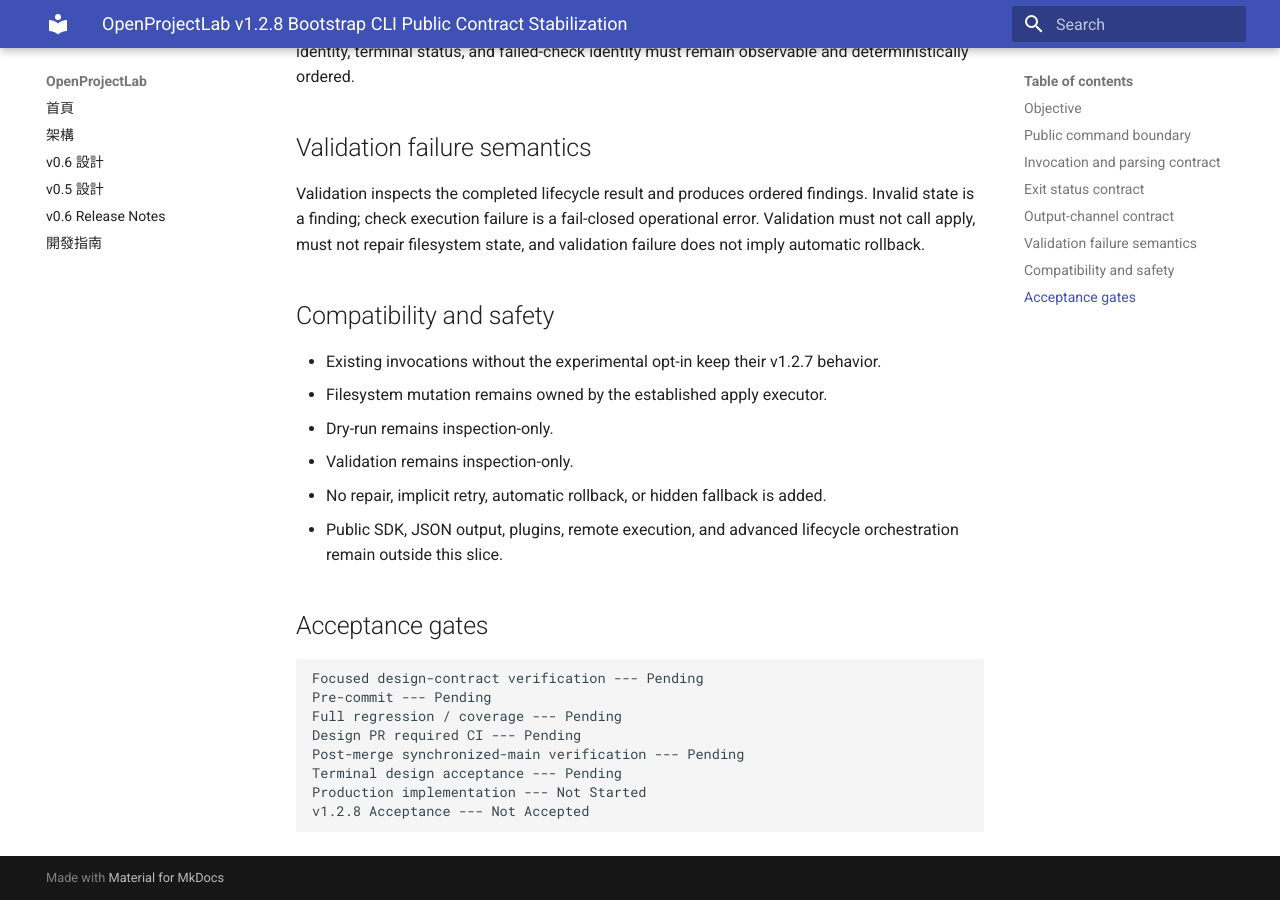
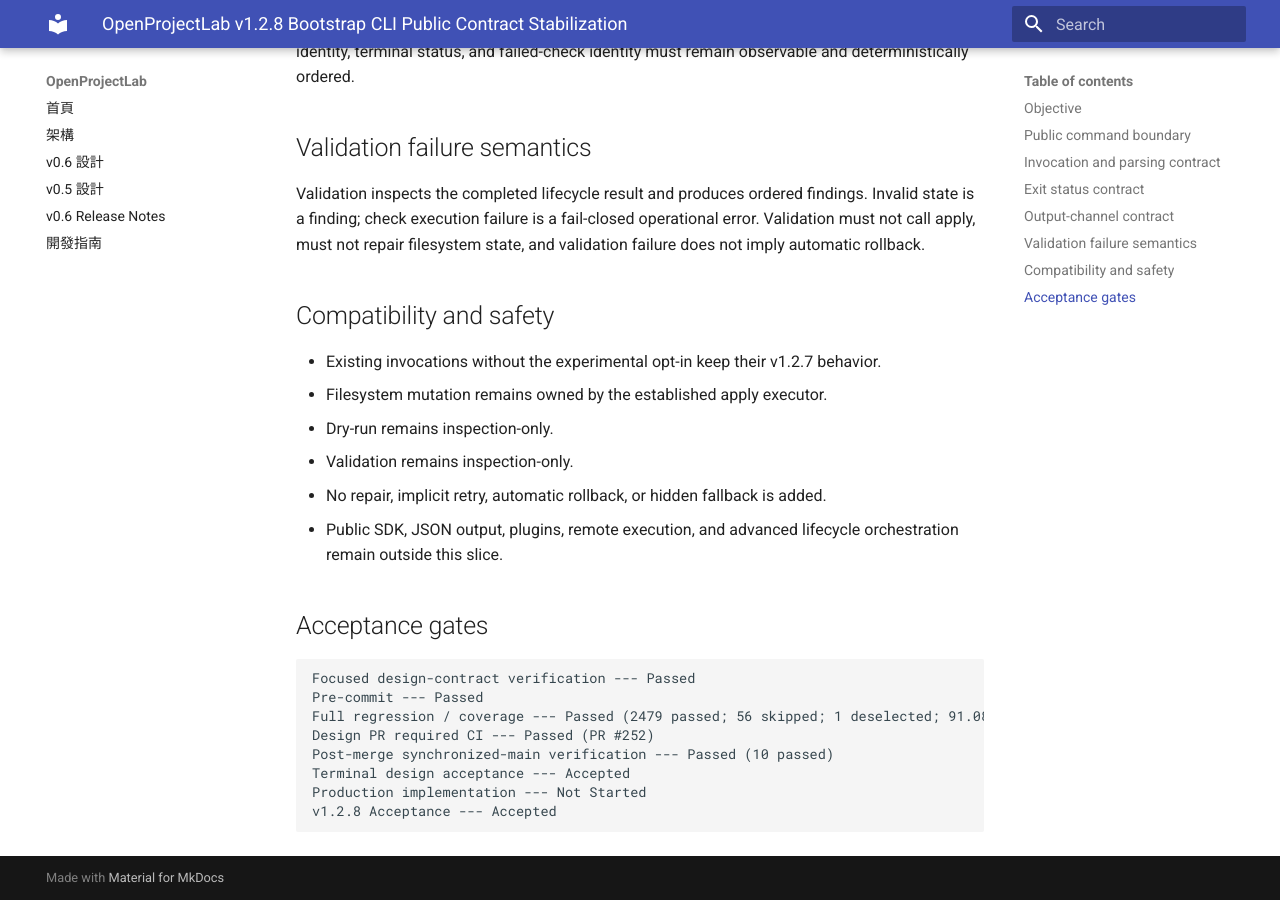
Before and after one commit to khwang1964/OpenProjectLab, an MkDocs documentation site: the page built from docs/releases/v1.2.8-bootstrap-cli-public-contract-stabilization.md, in a window 1280 px wide and 900 px high, scrolled down 1488 px. Built offline with MkDocs 1.6.1 and Material for MkDocs 9.7.7, drawn with Linux system fonts in a browser that asks for light colours; some of the changed text lies outside the part shown.

Commit message:
docs: accept v1.2.8 bootstrap CLI public contract (#253)

````diff
--- a/docs/releases/v1.2.8-bootstrap-cli-public-contract-stabilization.md
+++ b/docs/releases/v1.2.8-bootstrap-cli-public-contract-stabilization.md
@@ -1,6 +1,6 @@
 # OpenProjectLab v1.2.8 Bootstrap CLI Public Contract Stabilization
 
-> **Status:** Design / Contract Definition --- In Progress
+> **Status:** Accepted --- Terminally Closed
 > **Predecessor:** v1.2.7 Bootstrap CLI/runtime wiring --- Accepted / Completed
 > **Implementation:** Not Started
 
@@ -80,12 +80,12 @@ operational error. Validation must not call apply, must not repair filesystem st
 ## Acceptance gates
 
 ``` text
-Focused design-contract verification --- Pending
-Pre-commit --- Pending
-Full regression / coverage --- Pending
-Design PR required CI --- Pending
-Post-merge synchronized-main verification --- Pending
-Terminal design acceptance --- Pending
+Focused design-contract verification --- Passed
+Pre-commit --- Passed
+Full regression / coverage --- Passed (2479 passed; 56 skipped; 1 deselected; 91.08% coverage)
+Design PR required CI --- Passed (PR #252)
+Post-merge synchronized-main verification --- Passed (10 passed)
+Terminal design acceptance --- Accepted
 Production implementation --- Not Started
-v1.2.8 Acceptance --- Not Accepted
+v1.2.8 Acceptance --- Accepted
 ```
````
Also changed, not shown: CHANGELOG.md (+8 -0 lines), docs/HISTORY.md (+12 -0 lines), docs/architecture/bootstrap-cli-public-contract.md (+3 -3 lines), docs/releases/v1.2.8-bootstrap-cli-public-contract-stabilization-acceptance.md (added, +36 -0 lines), docs/roadmap.md (+13 -0 lines), 1 other file.
